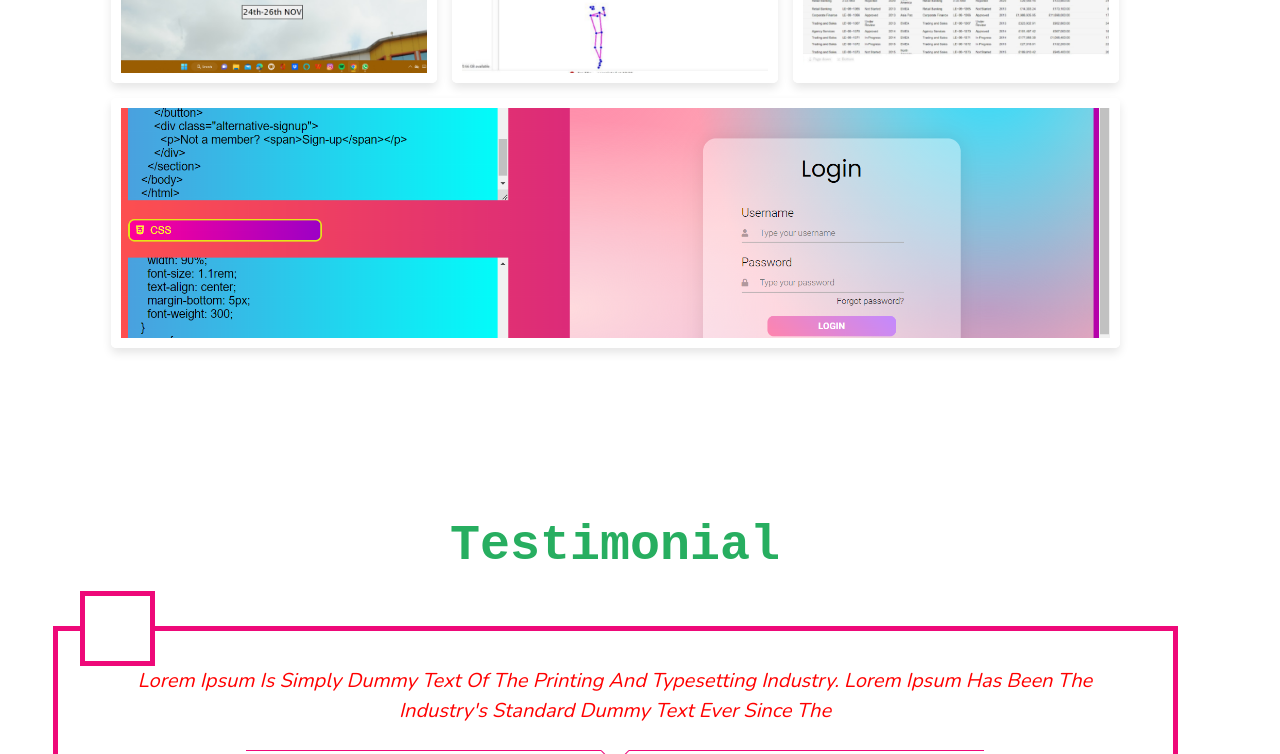
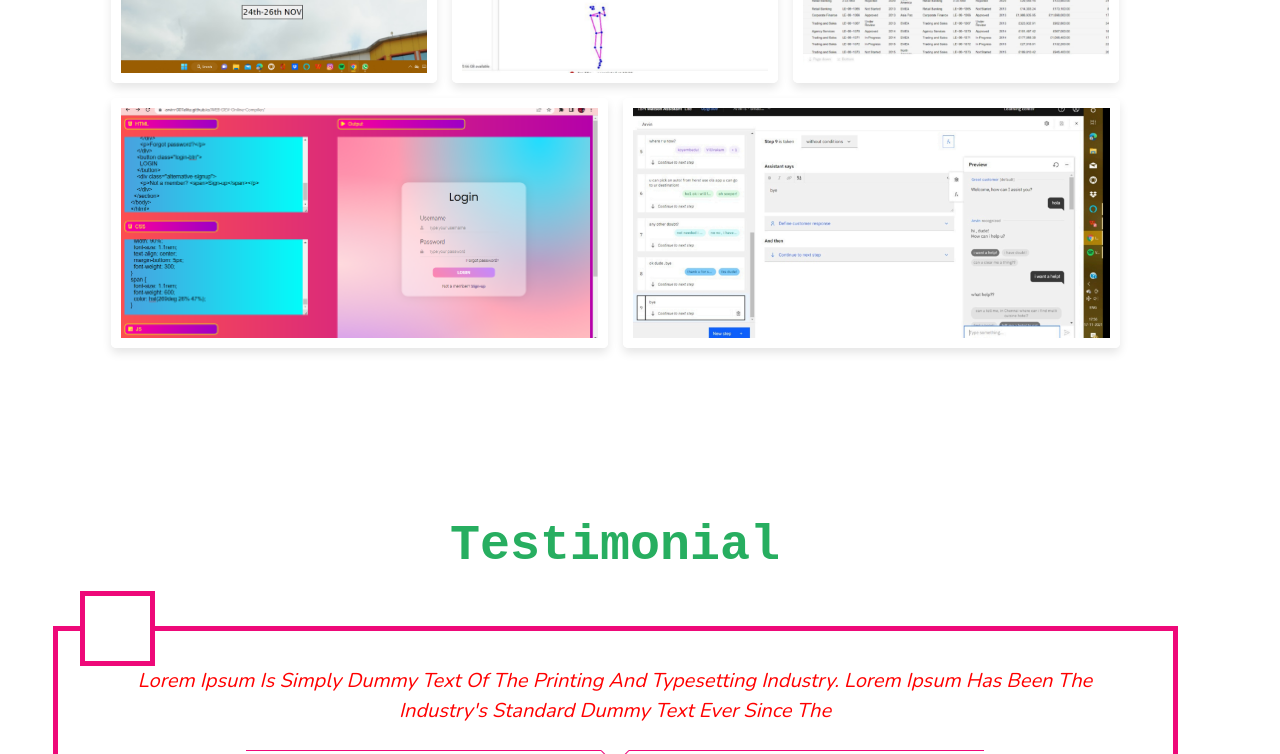
Before and after one commit to Arvin-007Elite/My-Folio, a plain HTML site: page index.html in a window 1280 px wide. Shown: the part 5110-5864 px from the top of the page. Drawn offline with nearby package versions, Linux system fonts and the light colour scheme; files whose address does not match are found by name.

Commit message:
5th project

```diff
--- a/index.html
+++ b/index.html
@@ -621,6 +621,12 @@
                 </div>
             </div>
 
+            <div class="box tilt">
+                <img src="Screenshot (122).png" alt="">
+                <div class="content">
+                    <a href="https://drive.google.com/file/d/185empTnWyuNrjtuaVCYMrE-apttxLVGe/view?usp=share_link" target="_blank" class="btn1">My Own chatbot for any environment using IBM Watson assistant </a>
+                </div>
+            </div>
 <!--
             <div class="box tilt">
                 <img src="images/img-3.jpg" alt="">
```
Also changed, not shown: Screenshot (122).png (added).
